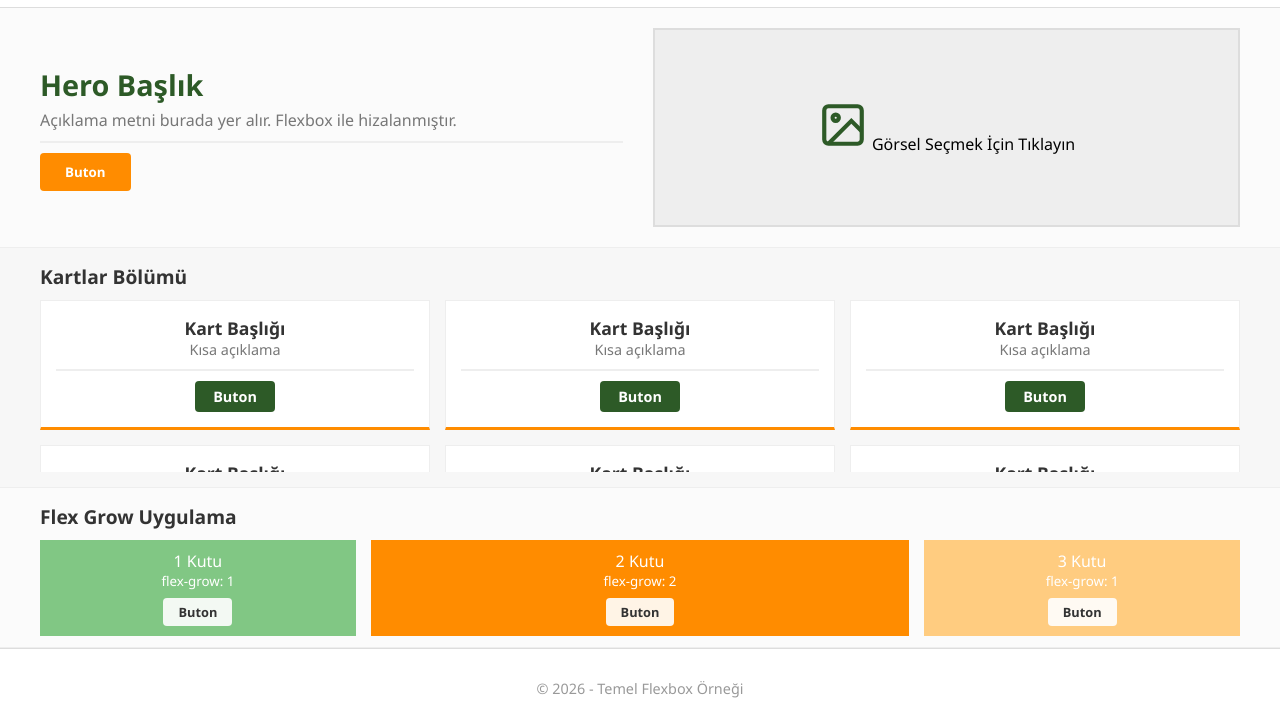
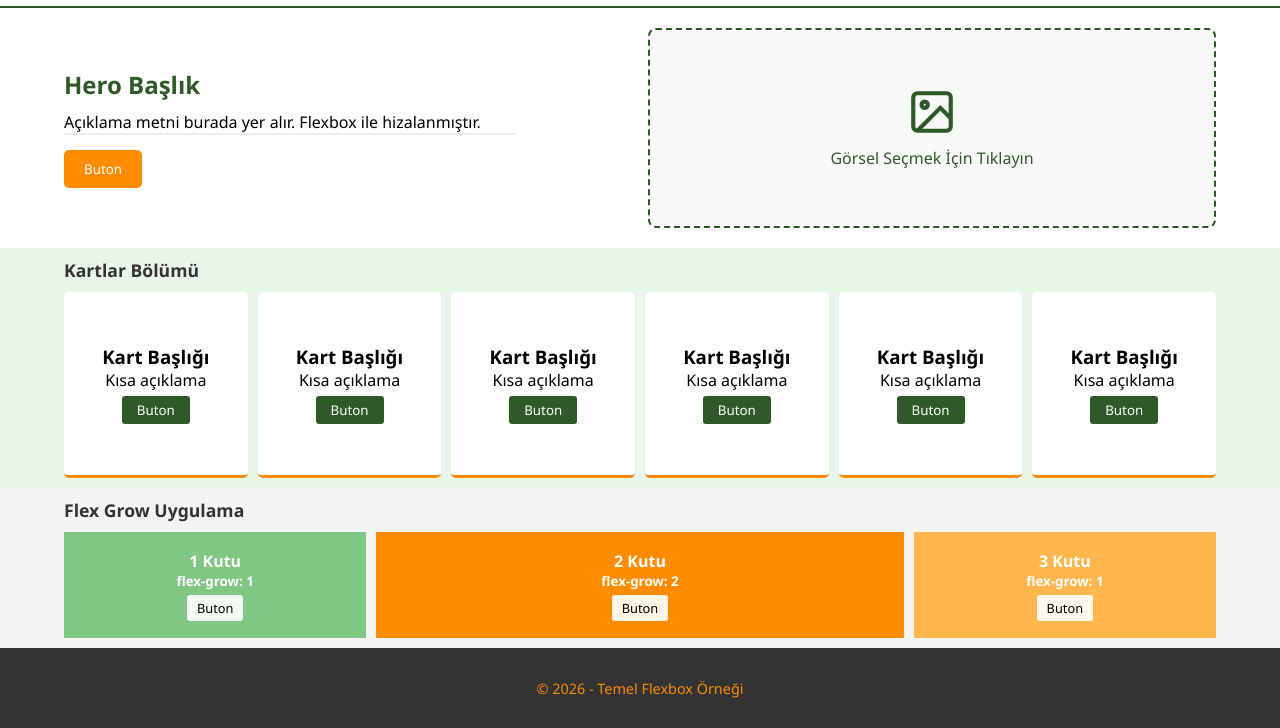
Before and after one commit to umayyklc/umayyklc.github.io, a plain HTML site: page flexbox.html in a window 1280 px wide. Shown: the part 72-800 px from the top of the page. Drawn offline with Linux system fonts and the light colour scheme.

Commit message:
Refactor CSS styles for layout and design

```diff
--- a/flexboxstyle.css
+++ b/flexboxstyle.css
@@ -6,96 +6,69 @@
     font-family: 'Segoe UI', Tahoma, Geneva, Verdana, sans-serif;
 }
 
-/* --- ANA KAPSAYICI (100vh) --- */
+/* --- ANA KAPSAYICI (100vh ve Flex Column) --- */
 .wrapper {
     display: flex;
     flex-direction: column;
     height: 100vh;
     width: 100%;
-    background-color: #f0f0f0;
-    overflow: hidden; /* Ekran sığması zorunluluğu */
+    background-color: #f4f4f4;
+    overflow: hidden; /* Sayfanın dışarı taşmasını engeller */
 }
 
-/* --- ORTAK BUTON EFEKTLERİ --- */
-button {
+/* --- ORTAK BUTON VE ETKİLEŞİM EFEKTLERİ --- */
+button, .upload-label {
     cursor: pointer;
-    border: none;
-    border-radius: 4px;
     transition: all 0.2s ease;
-    font-weight: bold;
 }
 
-button:hover {
-    filter: brightness(1.1);
+button:active, .upload-label:active {
+    transform: scale(0.97); /* Tıklanma hissi */
 }
 
-button:active {
-    transform: scale(0.96); /* Tıklanma hissi */
-}
-
-/* --- SEKSİYON BAŞLIKLARI VE BÖLÜCÜLER --- */
-.section-title {
-    font-size: 1.2rem;
-    color: #333;
-    margin-bottom: 10px;
-    font-weight: 600;
-}
-
-.hero-divider, .card-divider {
-    height: 2px;
-    background-color: #eee;
-    margin: 10px 0;
-    width: 100%;
-}
-
-/* =========================================
-   1) NAVBAR (10vh)
-   ========================================= */
+/* --- 1) NAVBAR (10vh) --- */
 .navbar {
     height: 10vh;
     background-color: #ffffff;
-    border-bottom: 1px solid #ddd;
+    border-bottom: 2px solid #2d5a27; /* Yeşil alt çizgi */
     display: flex;
     justify-content: space-between;
     align-items: center;
-    padding: 0 40px;
+    padding: 0 5%;
 }
 
 .logo {
-    font-size: 1.4rem;
+    font-size: 1.5rem;
     font-weight: bold;
-    color: #2d5a27; /* Yeşil */
+    color: #2d5a27;
 }
 
 .nav-links {
     display: flex;
     list-style: none;
-    gap: 25px;
+    gap: 20px;
 }
 
 .nav-links a {
     text-decoration: none;
-    color: #555;
-    font-weight: 500;
+    color: #333;
+    font-weight: 600;
 }
 
 .nav-links a:hover {
-    color: #ff8c00; /* Turuncu Hover */
+    color: #ff8c00; /* Turuncu hover */
 }
 
-/* =========================================
-   2) HERO (30vh)
-   ========================================= */
+/* --- 2) HERO BÖLÜMÜ (30vh) --- */
 .hero {
     height: 30vh;
-    background-color: #fbfbfb;
-    border-bottom: 1px solid #eee;
-    padding: 20px 40px;
     display: flex;
     flex-direction: row;
     justify-content: space-between;
-    align-items: stretch; /* Orijinal taslaktaki stretch kuralı */
-    gap: 30px;
+    align-items: stretch; /* Ödev kuralı: stretch */
+    padding: 20px 5%;
+    background-color: #fff;
+    gap: 20px;
 }
 
 .hero-content {
@@ -106,100 +79,110 @@ button:active {
 }
 
 .hero-title {
-    font-size: 1.8rem;
-    color: #2d5a27; /* Yeşil */
-    margin-bottom: 5px;
+    color: #2d5a27;
+    margin-bottom: 10px;
 }
 
-.hero-text {
-    font-size: 1rem;
-    color: #777;
+.hero-divider {
+    height: 2px;
+    background-color: #eee;
+    margin-bottom: 15px;
+    width: 80%;
 }
 
 .hero-btn {
-    background-color: #ff8c00; /* Turuncu */
+    background-color: #ff8c00;
     color: white;
-    padding: 10px 25px;
+    border: none;
+    padding: 10px 20px;
+    border-radius: 5px;
     width: fit-content;
 }
 
+/* GÖRSEL SEÇME ALANI (Upload Area) */
 .hero-image-placeholder {
     flex: 1;
-    background-color: #eee;
-    border: 2px solid #ddd;
+    border: 2px dashed #2d5a27;
+    background-color: #f9f9f9;
+    border-radius: 8px;
     display: flex;
     justify-content: center;
     align-items: center;
 }
 
-/* =========================================
-   3) KARTLAR BÖLÜMÜ (30vh)
-   ========================================= */
+.upload-label {
+    width: 100%;
+    height: 100%;
+    display: flex;
+    flex-direction: column;
+    justify-content: center;
+    align-items: center;
+    color: #2d5a27;
+    gap: 10px;
+}
+
+.hero-image-placeholder:hover {
+    background-color: #f0fdf4;
+    border-color: #ff8c00;
+}
+
+/* --- 3) KARTLAR BÖLÜMÜ (30vh) --- */
 .cards-section {
     height: 30vh;
-    padding: 15px 40px;
-    background-color: #f7f7f7;
-    border-bottom: 1px solid #eee;
+    padding: 10px 5%;
+    background-color: #e8f5e9; /* Çok açık yeşil arka plan */
     display: flex;
     flex-direction: column;
 }
 
+.section-title {
+    font-size: 1.1rem;
+    margin-bottom: 10px;
+    color: #333;
+}
+
 .cards-wrapper {
+    display: flex;
+    flex-wrap: wrap; /* Ödev kuralı: wrap */
+    gap: 10px;
     flex: 1;
-    display: flex;
-    flex-wrap: wrap; /* Orijinal kural */
-    gap: 15px;
-    overflow-y: auto; /* Kartlar sığmazsa kaydırılabilir */
 }
 
 .card {
-    flex: 1 1 calc(33.333% - 15px); /* 3 kolonlu yapı */
-    min-width: 150px;
+    flex: 1 1 150px;
     background: white;
-    border: 1px solid #eee;
-    border-bottom: 3px solid #ff8c00; /* Turuncu Detay */
-    padding: 15px;
+    border-radius: 5px;
+    border-bottom: 3px solid #ff8c00;
+    padding: 10px;
     display: flex;
     flex-direction: column;
+    align-items: center;
     justify-content: center;
-    align-items: center;
     text-align: center;
 }
 
-.card-title {
-    font-size: 1.1rem;
-    color: #333;
+.card-btn {
+    background-color: #2d5a27;
+    color: white;
+    border: none;
+    padding: 5px 15px;
+    border-radius: 3px;
+    margin-top: 5px;
 }
 
-.card-text {
-    font-size: 0.9rem;
-    color: #777;
-}
-
-.card-btn {
-    background-color: #2d5a27; /* Yeşil */
-    color: white;
-    padding: 6px 18px;
-    font-size: 0.9rem;
-}
-
-/* =========================================
-   4) FLEX GROW UYGULAMA (20vh)
-   ========================================= */
+/* --- 4) FLEX GROW UYGULAMA (20vh) --- */
 .grow-section {
     height: 20vh;
-    padding: 15px 40px;
-    background-color: #fbfbfb;
-    border-bottom: 1px solid #eee;
+    padding: 10px 5%;
     display: flex;
     flex-direction: column;
 }
 
 .grow-boxes-wrapper {
+    display: flex;
+    align-items: stretch; /* Ödev kuralı: stretch */
+    gap: 10px;
     flex: 1;
-    display: flex;
-    align-items: stretch; /* Orijinal kural */
-    gap: 15px;
 }
 
 .grow-box {
@@ -208,36 +191,34 @@ button:active {
     justify-content: center;
     align-items: center;
     color: white;
-    padding: 10px;
+    font-weight: bold;
 }
 
-/* flex-grow kuralları */
+/* Flex-Grow Oranları (1-2-1) */
 .grow-1 { flex-grow: 1; }
 .grow-2 { flex-grow: 2; }
 
-/* Renkler (Orijinal iskeletin renklerine sadık kalınarak) */
-.color-green-light { background-color: #81c784; } /* Açık Yeşil */
-.color-orange      { background-color: #ff8c00; } /* Koyu Turuncu */
-.color-orange-light { background-color: #ffcc80; } /* Açık Turuncu */
+/* Renkler */
+.color-green-light { background-color: #81c784; }
+.color-orange      { background-color: #ff8c00; }
+.color-orange-light { background-color: #ffb74d; }
 
 .grow-btn {
     background-color: rgba(255, 255, 255, 0.9);
-    color: #333;
-    padding: 5px 15px;
-    margin-top: 8px;
+    border: none;
+    padding: 4px 10px;
+    margin-top: 5px;
     font-size: 0.8rem;
+    border-radius: 3px;
 }
 
-/* =========================================
-   5) FOOTER (10vh)
-   ========================================= */
+/* --- 5) FOOTER (10vh) --- */
 .footer {
     height: 10vh;
-    background-color: #ffffff;
+    background-color: #333;
+    color: #ff8c00;
     display: flex;
     justify-content: center;
     align-items: center;
-    color: #999;
     font-size: 0.9rem;
-    border-top: 1px solid #ddd;
 }
```
